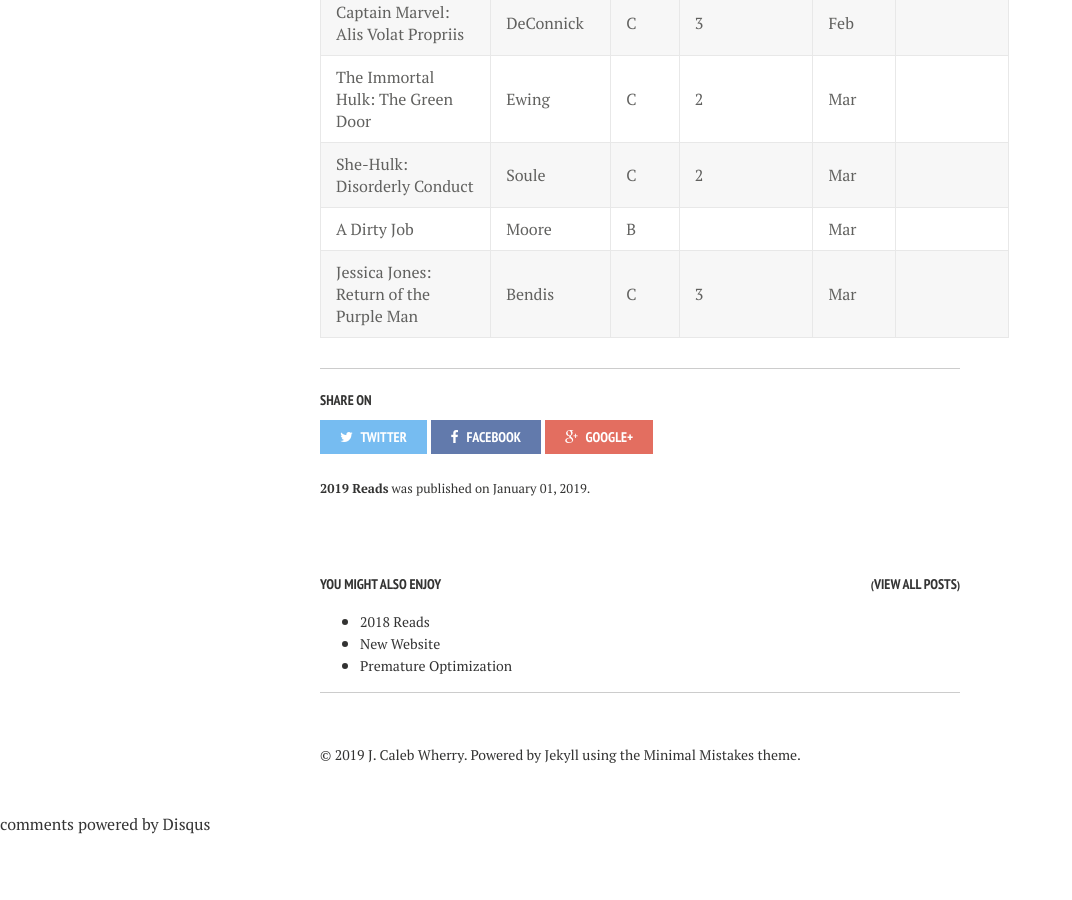
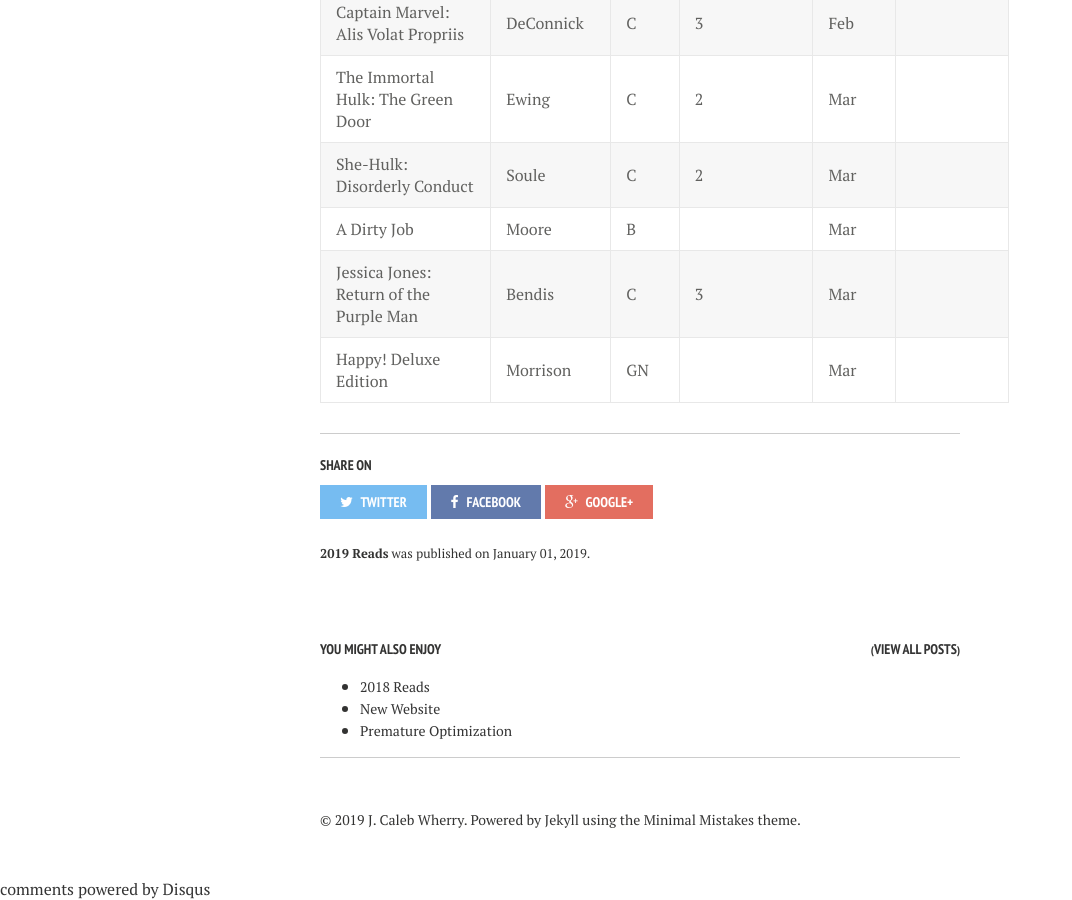
Before and after one commit to calebwherry/calebwherry.github.io, a Jekyll site: the page built from _posts/2019-01-01-2019-Reads.md, in a window 1280 px wide and 900 px high, scrolled down 4225 px. Shown: the whole window, without its empty margins (0-1072 px from the left). Built offline with Jekyll 4.4.1, drawn with Linux system fonts in a browser that asks for light colours; nearby versions of some CDN libraries; comment, search, counter and statistics services are not loaded; before the commit the page ends 5060 px from its top, so only the background shows below that.

Commit message:
Added new 2019 read.

```diff
--- a/_posts/2019-01-01-2019-Reads.md
+++ b/_posts/2019-01-01-2019-Reads.md
@@ -89,3 +89,4 @@
 | She-Hulk: Disorderly Conduct                  | Soule          | C     | 2            | Mar          |                                               |
 | A Dirty Job                                   | Moore          | B     |              | Mar          |                                               |
 | Jessica Jones: Return of the Purple Man       | Bendis         | C     | 3            | Mar          |                                               |
+| Happy! Deluxe Edition                         | Morrison       | GN    |              | Mar          |                                               |
```
